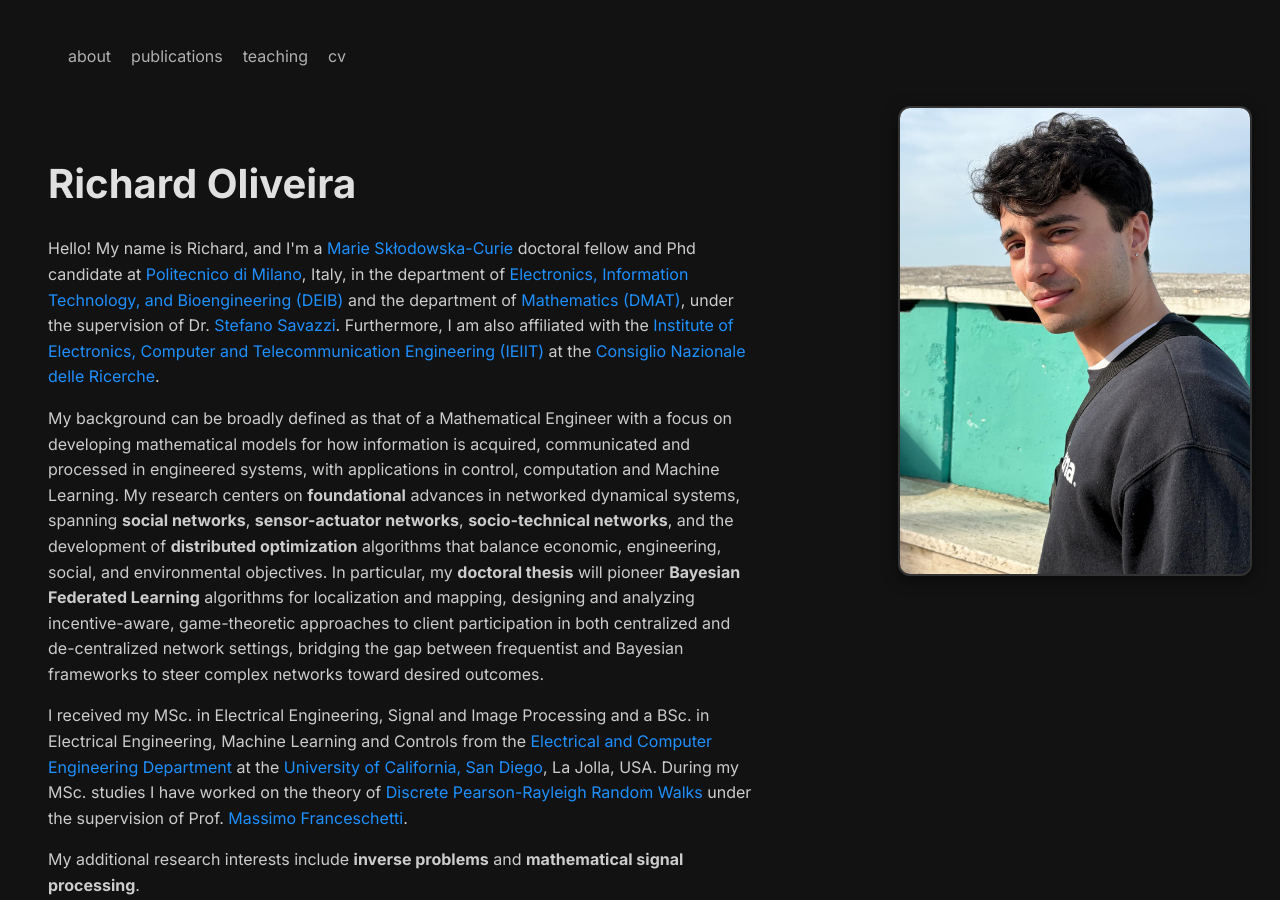
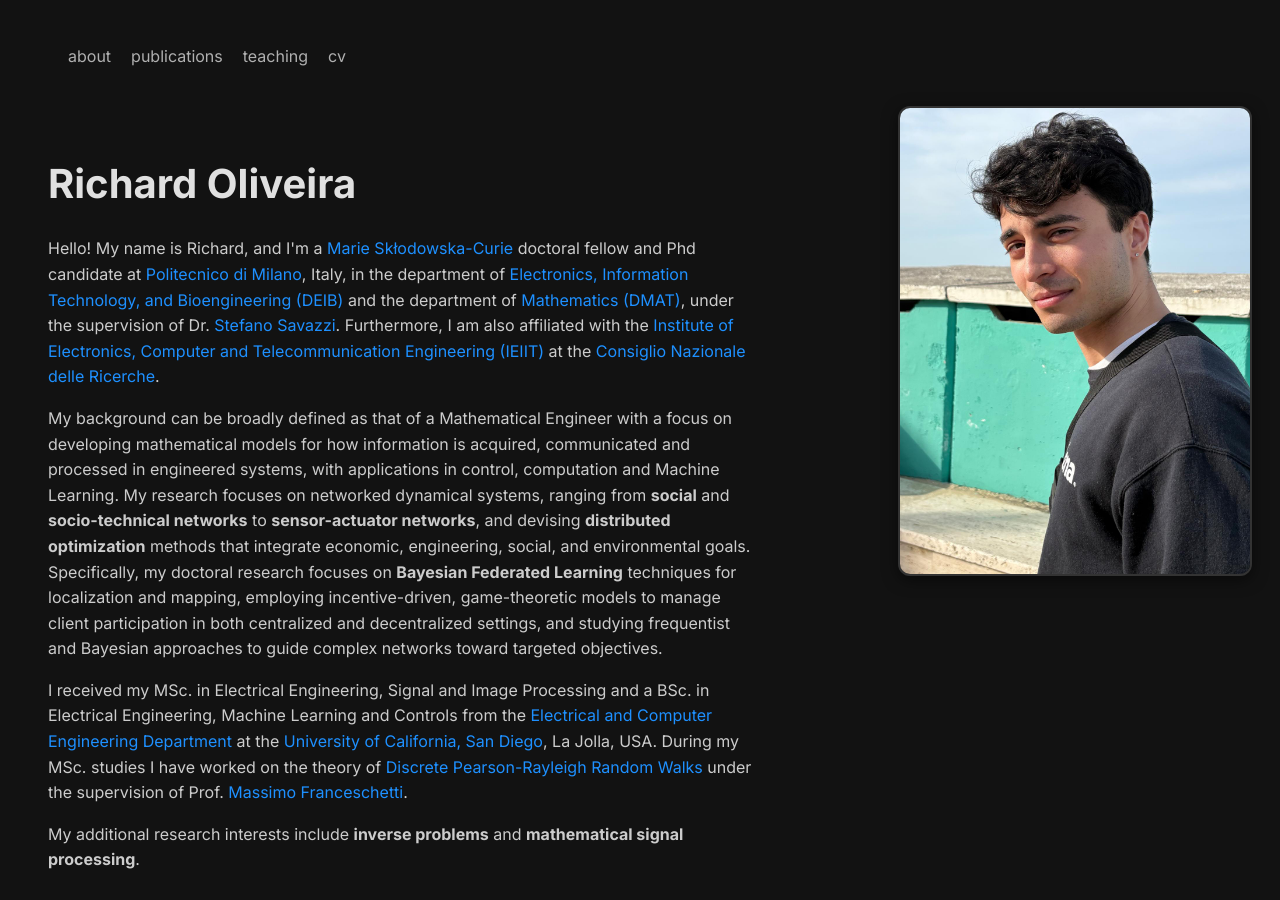
Before and after one commit to raolivei13/website_rich, a Jekyll site: the page index.html, which Jekyll copies as it is, in a window 1280 px wide and 900 px high. Built offline with Jekyll 4.4.1, drawn with Linux system fonts in a browser that asks for light colours.

Commit message:
Update index.html

```diff
--- a/index.html
+++ b/index.html
@@ -43,13 +43,13 @@
         <p class="intro-paragraph">
           My background can be broadly defined as that of a Mathematical Engineer with a focus on developing mathematical
           models for how information is acquired, communicated and processed in engineered systems, with applications in control, computation and Machine Learning.
-          My research centers on <strong>foundational</strong> advances in networked dynamical systems, spanning <strong>social networks</strong>,
-          <strong>sensor-actuator networks</strong>, <strong>socio-technical networks</strong>, and the development of <strong>distributed optimization</strong>
-          algorithms that balance economic, engineering, social, and environmental objectives.
-          In particular, my <strong>doctoral thesis</strong> will pioneer <strong>Bayesian Federated Learning</strong> algorithms for localization and mapping,
-          designing and analyzing incentive-aware, game-theoretic approaches to client participation in both centralized and
-          de-centralized network settings, bridging the gap between frequentist and Bayesian frameworks to steer complex networks
-          toward desired outcomes.
+          My research focuses on networked dynamical systems, ranging from <strong>social</strong> and <strong>socio-technical networks</strong> to
+          <strong>sensor-actuator networks</strong>, and devising <strong>distributed optimization</strong> methods that
+          integrate economic, engineering, social,
+          and environmental goals. Specifically, my doctoral research focuses on <strong>Bayesian Federated Learning</strong> techniques
+          for localization and mapping, employing incentive-driven, game-theoretic models to manage client participation in both
+          centralized and decentralized settings, and studying frequentist and Bayesian approaches to guide complex networks
+          toward targeted objectives.
         </p>
         <p class="intro-paragraph">
           I received my MSc. in Electrical Engineering, Signal and Image Processing and a BSc. in Electrical Engineering, Machine Learning and Controls
```
